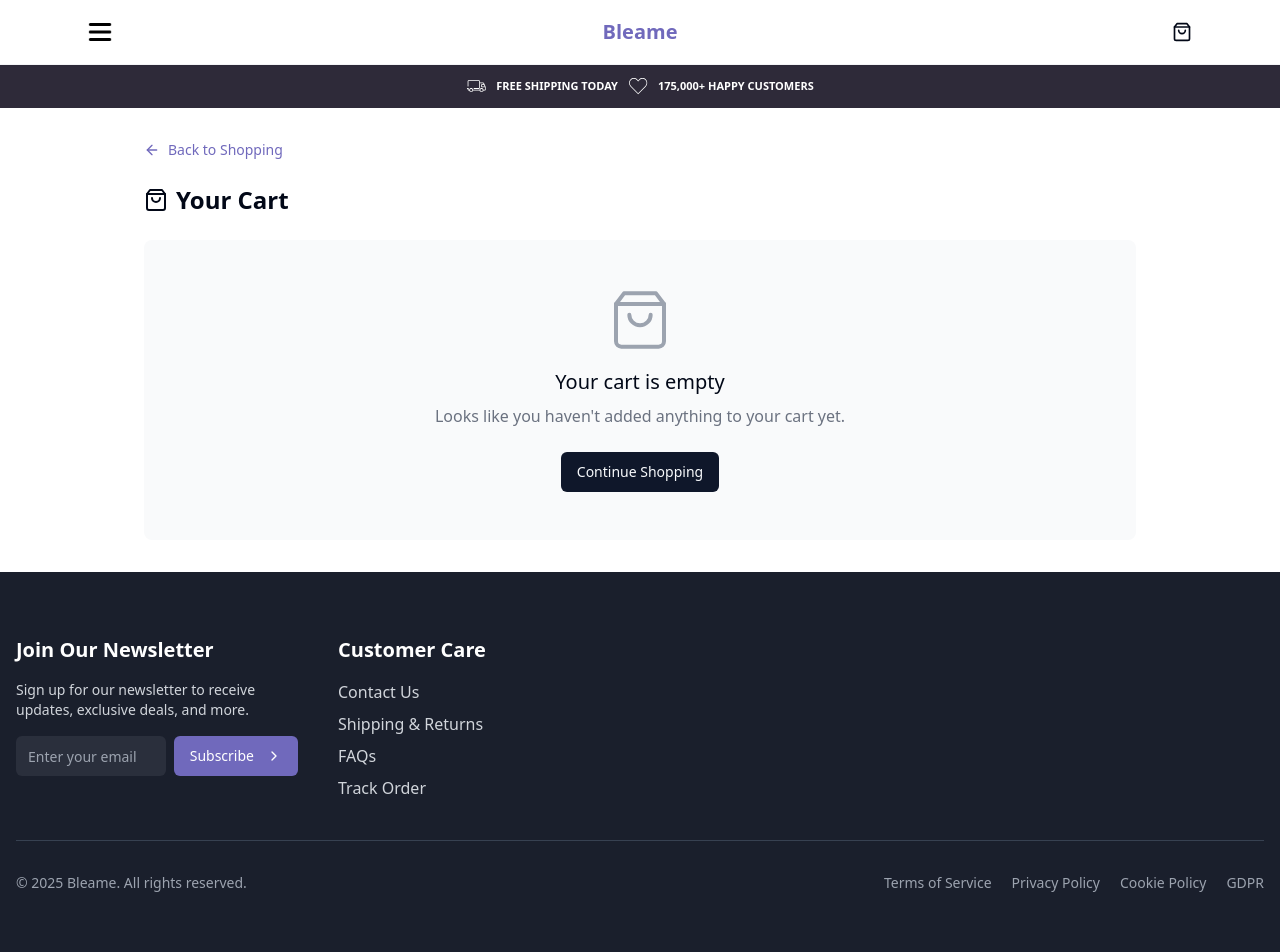
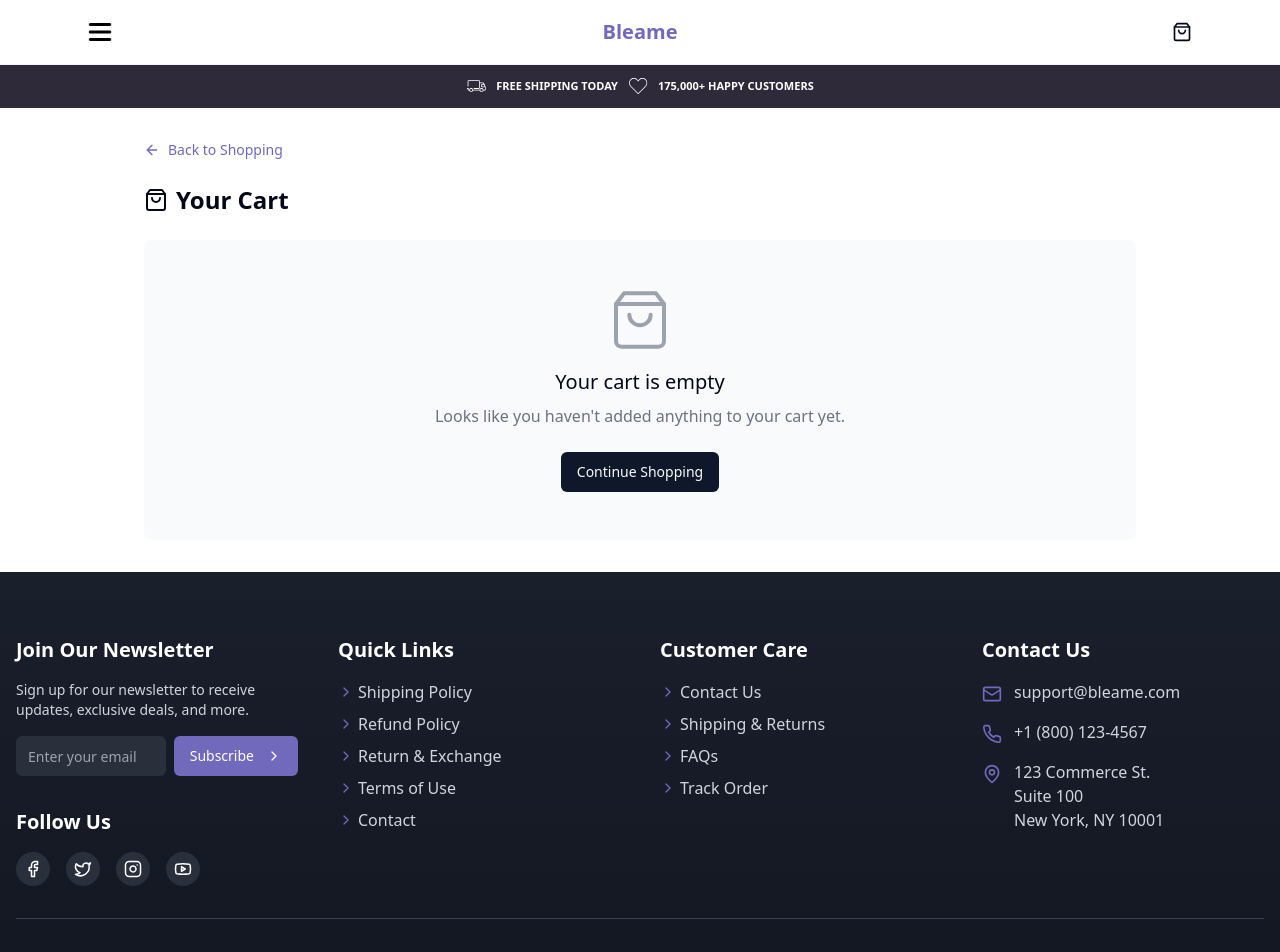
Before and after one commit to wasteyuse/finalize, a React (Vite) app: page /cart in a window 1280 px wide. Shown: the top 952 px of the page. Built offline with nearby package versions, Linux system fonts and the light colour scheme; the HTML template or start-up script is replaced by a standard one.

Commit message:
Add footer navigation
Implement navigation links in the footer.

```diff
--- a/src/components/layout/Footer.tsx
+++ b/src/components/layout/Footer.tsx
@@ -1,8 +1,11 @@
+
 import React from 'react';
+import { Link } from 'react-router-dom';
 import { Input } from "@/components/ui/input";
 import { Button } from "@/components/ui/button";
 import { ChevronRight, Facebook, Twitter, Instagram, Youtube, Mail, Phone, MapPin } from "lucide-react";
 import { Separator } from "@/components/ui/separator";
+
 export const Footer = () => {
   const currentYear = new Date().getFullYear();
   const footerLinks = {
@@ -21,10 +24,10 @@ export const Footer = () => {
     }],
     customerCare: [{
       title: "Contact Us",
-      href: "#"
+      href: "/contact"
     }, {
       title: "Shipping & Returns",
-      href: "#"
+      href: "/shipping-policy"
     }, {
       title: "FAQs",
       href: "#"
@@ -34,7 +37,7 @@ export const Footer = () => {
     }],
     legal: [{
       title: "Terms of Service",
-      href: "#"
+      href: "/terms-of-use"
     }, {
       title: "Privacy Policy",
       href: "#"
@@ -44,9 +47,33 @@ export const Footer = () => {
     }, {
       title: "GDPR",
       href: "#"
-    }]
+    }],
+    navigation: [
+      {
+        title: "Shipping Policy",
+        href: "/shipping-policy"
+      },
+      {
+        title: "Refund Policy",
+        href: "/refund-policy"
+      },
+      {
+        title: "Return & Exchange",
+        href: "/return-exchange"
+      },
+      {
+        title: "Terms of Use",
+        href: "/terms-of-use"
+      },
+      {
+        title: "Contact",
+        href: "/contact"
+      }
+    ]
   };
-  return <footer className="bg-[#1A1F2C] text-white py-16">
+
+  return (
+    <footer className="bg-gradient-to-b from-[#1A1F2C] to-[#121620] text-white py-16">
       <div className="container mx-auto px-4">
         <div className="grid grid-cols-1 md:grid-cols-2 lg:grid-cols-4 gap-10">
           {/* Newsletter Section */}
@@ -64,26 +91,73 @@ export const Footer = () => {
               </div>
             </div>
 
-
+            <div className="mt-6">
+              <h2 className="text-xl font-bold mb-4">Follow Us</h2>
+              <div className="flex space-x-4">
+                <a href="#" aria-label="Facebook" className="bg-[#2A2F3C] p-2 rounded-full hover:bg-[#7069BC] transition-colors">
+                  <Facebook size={18} />
+                </a>
+                <a href="#" aria-label="Twitter" className="bg-[#2A2F3C] p-2 rounded-full hover:bg-[#7069BC] transition-colors">
+                  <Twitter size={18} />
+                </a>
+                <a href="#" aria-label="Instagram" className="bg-[#2A2F3C] p-2 rounded-full hover:bg-[#7069BC] transition-colors">
+                  <Instagram size={18} />
+                </a>
+                <a href="#" aria-label="Youtube" className="bg-[#2A2F3C] p-2 rounded-full hover:bg-[#7069BC] transition-colors">
+                  <Youtube size={18} />
+                </a>
+              </div>
+            </div>
           </div>
 
-          {/* Company Links */}
-
+          {/* Navigation Links */}
+          <div className="col-span-1">
+            <h2 className="text-xl font-bold mb-4">Quick Links</h2>
+            <ul className="space-y-2">
+              {footerLinks.navigation.map((link, index) => (
+                <li key={index}>
+                  <Link to={link.href} className="text-gray-300 hover:text-[#9b87f5] transition-colors flex items-center">
+                    <ChevronRight className="w-4 h-4 mr-1 text-[#7069BC]" />
+                    {link.title}
+                  </Link>
+                </li>
+              ))}
+            </ul>
+          </div>
 
           {/* Customer Care */}
           <div className="col-span-1">
             <h2 className="text-xl font-bold mb-4">Customer Care</h2>
             <ul className="space-y-2">
-              {footerLinks.customerCare.map((link, index) => <li key={index}>
-                  <a href={link.href} className="text-gray-300 hover:text-white transition-colors">
+              {footerLinks.customerCare.map((link, index) => (
+                <li key={index}>
+                  <Link to={link.href} className="text-gray-300 hover:text-[#9b87f5] transition-colors flex items-center">
+                    <ChevronRight className="w-4 h-4 mr-1 text-[#7069BC]" />
                     {link.title}
-                  </a>
-                </li>)}
+                  </Link>
+                </li>
+              ))}
             </ul>
           </div>
 
           {/* Contact Info */}
-
+          <div className="col-span-1">
+            <h2 className="text-xl font-bold mb-4">Contact Us</h2>
+            <ul className="space-y-4">
+              <li className="flex items-start">
+                <Mail className="w-5 h-5 mt-1 mr-3 text-[#7069BC]" />
+                <span className="text-gray-300">support@bleame.com</span>
+              </li>
+              <li className="flex items-start">
+                <Phone className="w-5 h-5 mt-1 mr-3 text-[#7069BC]" />
+                <span className="text-gray-300">+1 (800) 123-4567</span>
+              </li>
+              <li className="flex items-start">
+                <MapPin className="w-5 h-5 mt-1 mr-3 text-[#7069BC]" />
+                <span className="text-gray-300">123 Commerce St.<br />Suite 100<br />New York, NY 10001</span>
+              </li>
+            </ul>
+          </div>
         </div>
 
         <Separator className="my-8 bg-gray-700" />
@@ -96,11 +170,14 @@ export const Footer = () => {
           </div>
 
           <div className="flex flex-wrap gap-5">
-            {footerLinks.legal.map((link, index) => <a key={index} href={link.href} className="text-gray-400 text-sm hover:text-white transition-colors">
+            {footerLinks.legal.map((link, index) => (
+              <Link key={index} to={link.href} className="text-gray-400 text-sm hover:text-white transition-colors">
                 {link.title}
-              </a>)}
+              </Link>
+            ))}
           </div>
         </div>
       </div>
-    </footer>;
+    </footer>
+  );
 };
```
